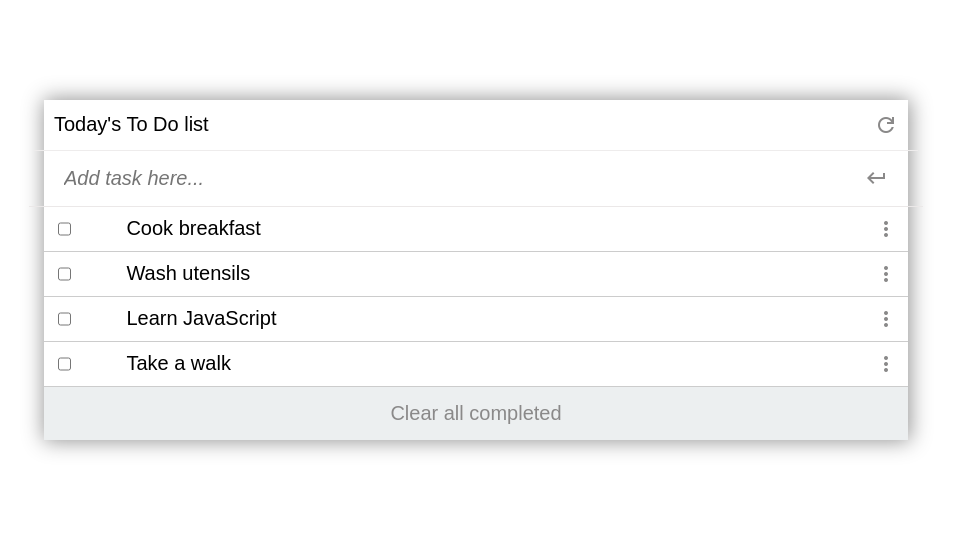
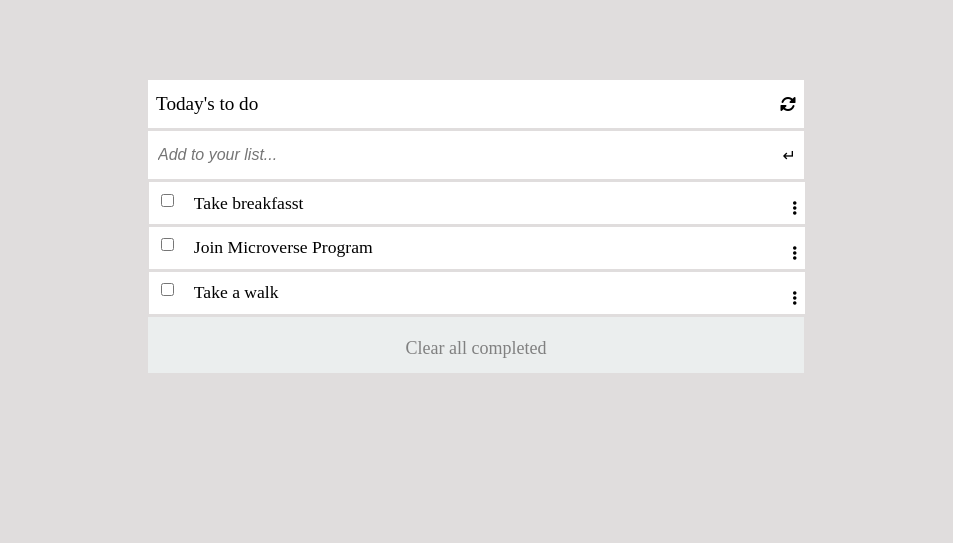
Before and after one commit to albertkantwi/to_do_list, a website built with webpack: page src/index.html in a window 1280 px wide. Shown: the whole page, without its empty margins (164-1117 px from the left). Built offline with nearby package versions, Linux system fonts and the light colour scheme.

Commit message:
Add modules folder with  addremove.js file and task.js file in it

```diff
--- a/src/index.html
+++ b/src/index.html
@@ -3,32 +3,25 @@
 <head>
     <meta charset="UTF-8">
     <meta name="viewport" content="width=device-width, initial-scale=1.0">
-    <title>To-Do-List</title>
-    <link
-   rel="stylesheet"
-   href="https://fonts.googleapis.com/css2?family=Material+Symbols+Rounded:opsz,wght,FILL,GRAD@48,400,0,0"
-  />
-    <link
-   rel="stylesheet"
-   href="https://fonts.googleapis.com/css2?family=Material+Symbols+Outlined:opsz,wght,FILL,GRAD@48,400,0,0"
-  />
+    <title>To Do List</title>
+    <link rel="stylesheet" href="https://cdnjs.cloudflare.com/ajax/libs/font-awesome/6.0.0-beta3/css/all.min.css">
 </head>
 <body>
-    <main class="Container">
-        <div class="list-container">
-         <div class="heading">
-          <h1>Today's To Do list</h1>
-          <span class="material-symbols-outlined"> refresh </span>
-         </div>
-         <div class="placeholder">
-          <input type="text" placeholder="Add task here..." />
-          <span id="keyboard_return" class="material-symbols-outlined"> keyboard_return </span>
-         </div>
-         <div class="list-task"></div>
-         <div class="btnBack">
-          <a class="button" type="button">Clear all completed</a>
-         </div>
+    <div class="container">
+        <div class = "header">
+            <p>Today's to do</p>
+            <i class="fas fa-sync-alt replace-icon"></i>
         </div>
-    </main>
+        <div class ="input-div">
+            <input type="text" class="task" placeholder="Add to your list..."/>
+            <span class="enter-icon">&#8629;</span>
+        </div>
+        <ul class="list-items">
+        </ul>
+        <div class="clear">
+            Clear all completed
+        </div>
+    </div>
+
 </body>
 </html>
--- a/src/index.js
+++ b/src/index.js
@@ -1,45 +1,80 @@
 // import _ from 'lodash';
 import './style.css';
+import todoTasks from './modules/task';
+import {
+  addTask,
+  addNewTask,
+  deleteTask,
+  toggleEditMode,
+  saveToLocalStorage,
+} from './modules/addremove';
 
-const listArray = [
-  {
-    description: 'Cook breakfast',
-    completed: false,
-    index: '1',
-  },
-  {
-    description: 'Wash utensils',
-    completed: false,
-    index: '2',
-  },
-  {
-    description: 'Learn JavaScript',
-    completed: false,
-    index: '3',
-  }, {
-    description: 'Take a walk',
-    completed: false,
-    index: '4',
-  },
-];
+const listDiv = document.querySelector('.list-items');
+const clearBtn = document.querySelector('.clear');
+const inputField = document.querySelector('.task');
 
-const taskcontainer = document.querySelector('.list-task');
-taskcontainer.innerHTML = '';
+const buildTask = () => {
+  listDiv.innerHTML = '';
+  todoTasks.forEach((task) => {
+    addTask(task.description, task.index, task.completed);
+  });
 
-const displayList = () => {
-  listArray.forEach((list) => {
-    const li = document.createElement('li');
-    li.classList.add('newlist');
-    li.innerHTML = `
-    <ul class="list">
-      <li>
-       <input type="checkbox" name="checkbox" id="check" />
-       <label for="label">${list.description}</label
-       ><span class="material-symbols-outlined"> more_vert </span>
-      </li>
-     </ul>`;
-    taskcontainer.appendChild(li);
+  const checkboxes = document.querySelectorAll('.check-box');
+  checkboxes.forEach((checkbox) => {
+    checkbox.addEventListener('change', () => {
+      const index = Number(checkbox.id.split('-')[0]);
+      const status = todoTasks[index - 1].completed;
+      todoTasks[index - 1].completed = !status;
+      saveToLocalStorage();
+    });
   });
+  saveToLocalStorage();
 };
 
-displayList();
+inputField.addEventListener('keydown', (event) => {
+  addNewTask(inputField, event);
+});
+
+clearBtn.addEventListener('click', () => {
+  const completedIndexes = todoTasks.reduce((indexes, task, index) => {
+    if (task.completed) indexes.push(index);
+    return indexes;
+  }, []);
+
+  if (completedIndexes.length > 0) {
+    deleteTask(completedIndexes);
+    buildTask();
+  }
+});
+
+listDiv.addEventListener('click', (event) => {
+  const { target } = event;
+  const taskElement = target.closest('.display-item');
+
+  if (!taskElement) return;
+
+  const index = Number(taskElement.id.split('-')[1]);
+
+  if (target.classList.contains('dot-icon') || target.classList.contains('delete-icon')) {
+    const dataAction = target.getAttribute('data-action');
+    if (dataAction === 'edit') {
+      toggleEditMode(taskElement, index);
+    } else if (dataAction === 'delete') {
+      deleteTask([index - 1]);
+      buildTask();
+    }
+  } else if (target.tagName === 'P') {
+    toggleEditMode(taskElement, index);
+  }
+});
+
+window.addEventListener('DOMContentLoaded', () => {
+  const data = JSON.parse(localStorage.getItem('todoTasks'));
+  if (data) {
+    todoTasks.length = 0;
+    data.forEach((task) => {
+      todoTasks.push(task);
+    });
+  }
+  buildTask();
+});
--- /dev/null
+++ b/src/modules/addremove.js
@@ -0,0 +1,124 @@
+import todoTasks from './task';
+
+const listDiv = document.querySelector('.list-items');
+const LOCAL_STORAGE_KEY = 'todoTasks';
+
+export const saveToLocalStorage = () => {
+  localStorage.setItem(LOCAL_STORAGE_KEY, JSON.stringify(todoTasks));
+};
+
+export const addTask = (detail, idx, status) => {
+  const task = {
+    description: detail,
+    completed: status,
+    index: idx,
+  };
+
+  const singleTask = document.createElement('li');
+  singleTask.className = 'display-item';
+  singleTask.id = `${task.description}-${task.index}`;
+
+  const checkbox = document.createElement('input');
+  checkbox.type = 'checkbox';
+  checkbox.id = `${task.index}-checkbox`;
+  checkbox.name = 'checkbox';
+  checkbox.className = 'check-box';
+  if (status) {
+    checkbox.checked = true;
+  }
+
+  const taskDescription = document.createElement('p');
+  taskDescription.innerText = task.description;
+
+  singleTask.appendChild(checkbox);
+  singleTask.appendChild(taskDescription);
+
+  const threeDotIcon = document.createElement('i');
+  threeDotIcon.classList.add('fas', 'fa-ellipsis-v', 'dot-icon');
+  threeDotIcon.classList.add(`${task.index}-threedot`);
+  singleTask.appendChild(threeDotIcon);
+  listDiv.appendChild(singleTask);
+};
+
+export const addNewTask = (inputField, event) => {
+  if (event.key === 'Enter' && inputField.value.trim() !== '') {
+    const newTaskDescription = inputField.value.trim();
+    const newIndex = todoTasks.length + 1;
+
+    addTask(newTaskDescription, newIndex, false);
+    const newTask = {
+      description: newTaskDescription,
+      completed: false,
+      index: newIndex,
+    };
+    todoTasks.push(newTask);
+    inputField.value = '';
+    saveToLocalStorage();
+  }
+};
+
+export const deleteTask = (indexes) => {
+  indexes.sort((a, b) => b - a);
+  indexes.forEach((index) => {
+    todoTasks.splice(index, 1);
+  });
+
+  for (let i = 0; i < todoTasks.length; i += 1) {
+    todoTasks[i].index = i + 1;
+  }
+
+  saveToLocalStorage();
+};
+
+export const toggleViewMode = (taskElement, index, description) => {
+  const deleteIcon = taskElement.querySelector('.delete-icon');
+  const threeDotIcon = document.createElement('i');
+  threeDotIcon.classList.add('fas', 'fa-ellipsis-v', 'dot-icon');
+  threeDotIcon.setAttribute('data-action', 'edit');
+
+  const inputField = taskElement.querySelector('.edit-input');
+  inputField.remove();
+
+  const taskDescription = document.createElement('p');
+  taskDescription.innerText = description;
+  taskElement.appendChild(taskDescription);
+
+  deleteIcon.remove();
+  taskElement.appendChild(threeDotIcon);
+
+  todoTasks[index - 1].description = description;
+  saveToLocalStorage();
+};
+
+export const editTaskDescription = (index, newDescription) => {
+  todoTasks[index - 1].description = newDescription;
+  saveToLocalStorage();
+};
+
+export const toggleEditMode = (taskElement, index) => {
+  const threeDotIcon = taskElement.querySelector('.dot-icon');
+  const deleteIcon = document.createElement('i');
+  deleteIcon.classList.add('fas', 'fa-trash', 'delete-icon');
+  deleteIcon.setAttribute('data-action', 'delete');
+
+  const taskDescription = taskElement.querySelector('p');
+  const currentDescription = taskDescription.innerText;
+
+  taskDescription.remove();
+  const inputField = document.createElement('input');
+  inputField.type = 'text';
+  inputField.className = 'edit-input';
+  inputField.value = currentDescription;
+  taskElement.appendChild(inputField);
+
+  threeDotIcon.remove();
+  taskElement.appendChild(deleteIcon);
+
+  inputField.addEventListener('keydown', (event) => {
+    if (event.key === 'Enter' && inputField.value.trim() !== '') {
+      const newDescription = inputField.value.trim();
+      editTaskDescription(index, newDescription);
+      toggleViewMode(taskElement, index, newDescription);
+    }
+  });
+};
--- /dev/null
+++ b/src/modules/task.js
@@ -0,0 +1,19 @@
+const todoTasks = [
+  {
+    description: 'Take breakfasst',
+    completed: false,
+    index: 1,
+  },
+  {
+    description: 'Join Microverse Program',
+    completed: false,
+    index: 2,
+  },
+  {
+    description: 'Take a walk',
+    completed: false,
+    index: 3,
+  },
+];
+
+export default todoTasks;
--- a/src/style.css
+++ b/src/style.css
@@ -1,131 +1,119 @@
 body {
+  background-color: #e0dddd;
+  box-sizing: border-box;
   margin: 0;
   padding: 0;
-  background-color: #fff;
-  box-sizing: border-box;
 }
 
-.Container {
+.container {
+  display: flex;
+  flex-direction: column;
+  align-items: center;
+}
+
+.header {
+  flex-direction: row;
+  height: 2rem;
   display: flex;
   align-items: center;
-  flex-direction: column;
-  padding: 100px;
+  justify-content: center;
+  background-color: #fff;
+  padding: 0.5rem;
+  width: 50%;
+  margin-top: 5rem;
 }
 
-.list-container {
+.header p {
+  margin: 0;
+  font-size: 1.2rem;
+}
+
+.header i {
+  margin-left: auto;
+}
+
+.input-div {
   display: flex;
   align-items: center;
-  flex-direction: column;
-  width: 80%;
-  height: auto;
-  box-shadow: 1px 0 20px 1px #929292;
+  justify-content: center;
+  background-color: #fff;
+  padding: 0.5rem;
+  width: 50%;
+  height: 2rem;
+  margin-top: 0.2rem;
 }
 
-h1 {
-  color: black;
+.input-div input {
+  flex-grow: 1;
+  border: none;
+  font-size: 1rem;
 }
 
-.heading {
-  display: flex;
-  justify-content: space-between;
-  align-items: center;
-  border-bottom: 0.01px solid #eeecec;
-  width: 100%;
-  padding-right: 1.25rem;
+input::placeholder {
+  font-size: 16px;
+  font-style: italic;
 }
 
-.heading h1 {
-  font-family: sans-serif;
-  font-size: 1.25rem;
-  font-weight: 400;
-  padding-left: 1.25rem;
+.list-items {
+  list-style: none;
+  margin: 0;
+  display: flex;
+  flex-direction: column;
+  align-items: center;
+  width: 50%;
+  position: relative;
+  left: -1.2rem;
 }
 
-.placeholder {
+.display-item {
   display: flex;
-  justify-content: space-between;
+  justify-content: center;
+  background-color: #fff;
   align-items: center;
+  margin-top: 0.2rem;
   width: 100%;
-  padding: 15px;
-  border-bottom: 0.01px solid #ebe8e8;
+  font-size: 1rem;
+  height: 2.6rem;
+  padding-inline: 8px;
 }
 
-.placeholder input {
-  font-family: sans-serif;
-  font-weight: 400;
-  font-size: 1.25rem;
-  font-style: italic;
-  position: relative;
-  padding-left: 1.25rem;
-  color: #8b8b8b;
-  border: none;
-  outline: none;
-  left: 0%;
+.display-item p {
+  font-size: 1.1rem;
 }
 
-.list {
-  list-style-type: none;
-  padding: 0;
-  margin: 0;
+.display-item .edit-input {
+  font-size: 1.1rem;
+  height: 2rem;
+  border: none;
 }
 
-.list li {
-  display: flex;
-  justify-content: space-between;
-  text-align: right;
-  padding: 10px;
-  border-bottom: 1px solid #ccc;
+.display-item input[type="checkbox"] {
+  margin-right: 20px;
+  align-self: flex-start;
+  margin-top: 0.7rem;
 }
 
-#formlist {
-  display: none;
-  width: 100%;
+.display-item .dot-icon,
+.delete-icon {
+  margin-left: auto;
+  align-self: flex-end;
+  height: 0.5rem;
+  position: relative;
+  top: -1rem;
 }
 
-label {
-  width: 80%;
-  text-align: left;
-}
-
-.material-symbols-outlined {
-  color: #8a8989;
-  padding-left: 1.25rem;
+.clear {
+  height: 32px;
+  display: flex;
+  align-items: center;
+  justify-content: center;
+  background-color: #ebeeee;
+  padding: 0.5rem;
+  margin-top: 0.2rem;
+  font-size: 18px;
+  color: gray;
+  width: 50%;
+  text-align: center;
+  padding-top: 16px;
   cursor: pointer;
 }
-
-.list-task {
-  position: relative;
-  display: flex;
-  justify-content: space-between;
-  flex-direction: column;
-  width: 100%;
-  list-style: none;
-}
-
-#keyboard_return {
-  padding-right: 1.25rem;
-}
-
-.newlist {
-  font-family: sans-serif;
-  font-size: 1.25rem;
-  font-weight: 400;
-  list-style: none;
-}
-
-.button {
-  cursor: pointer;
-  font-family: sans-serif;
-  font-size: 1.25rem;
-  font-weight: 400;
-  color: #8a8989;
-  padding: 15px;
-}
-
-.btnBack {
-  width: 100%;
-  display: flex;
-  justify-content: center;
-  align-items: center;
-  background-color: #eceff0;
-}
```
